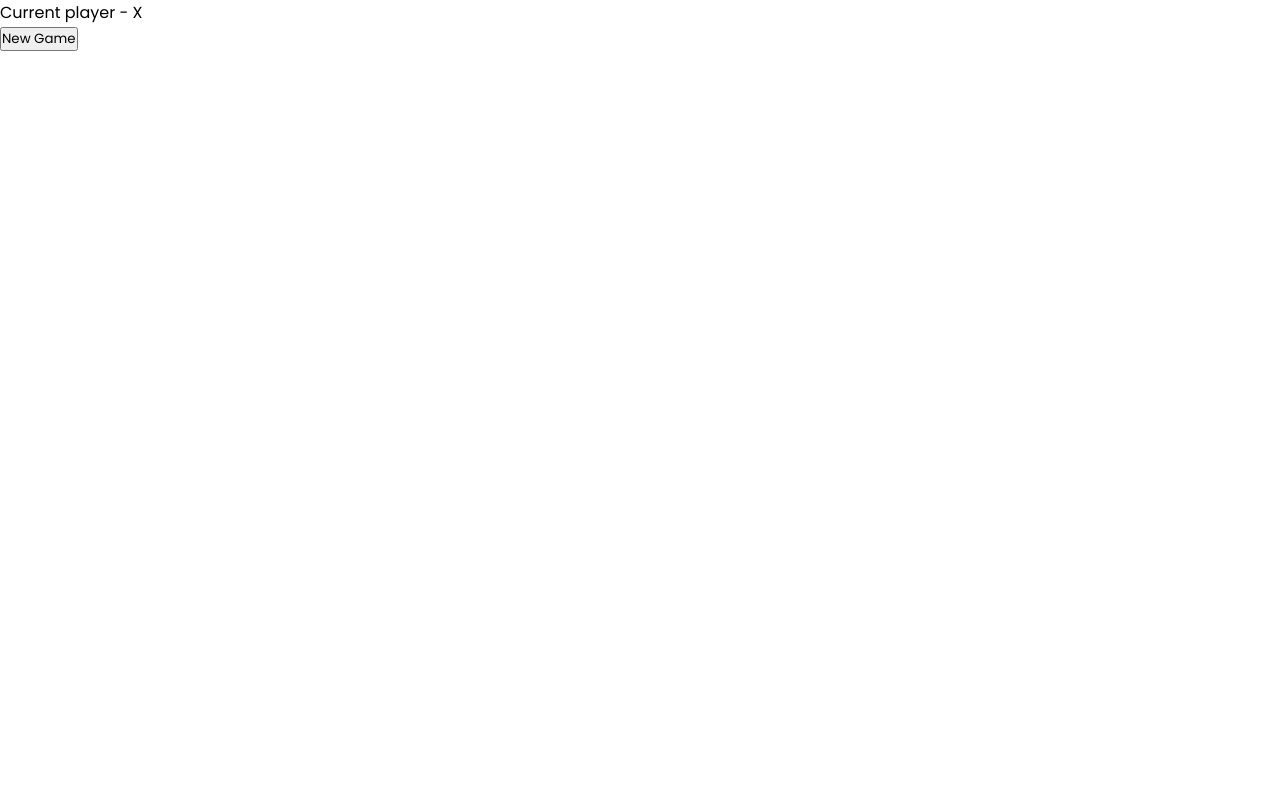
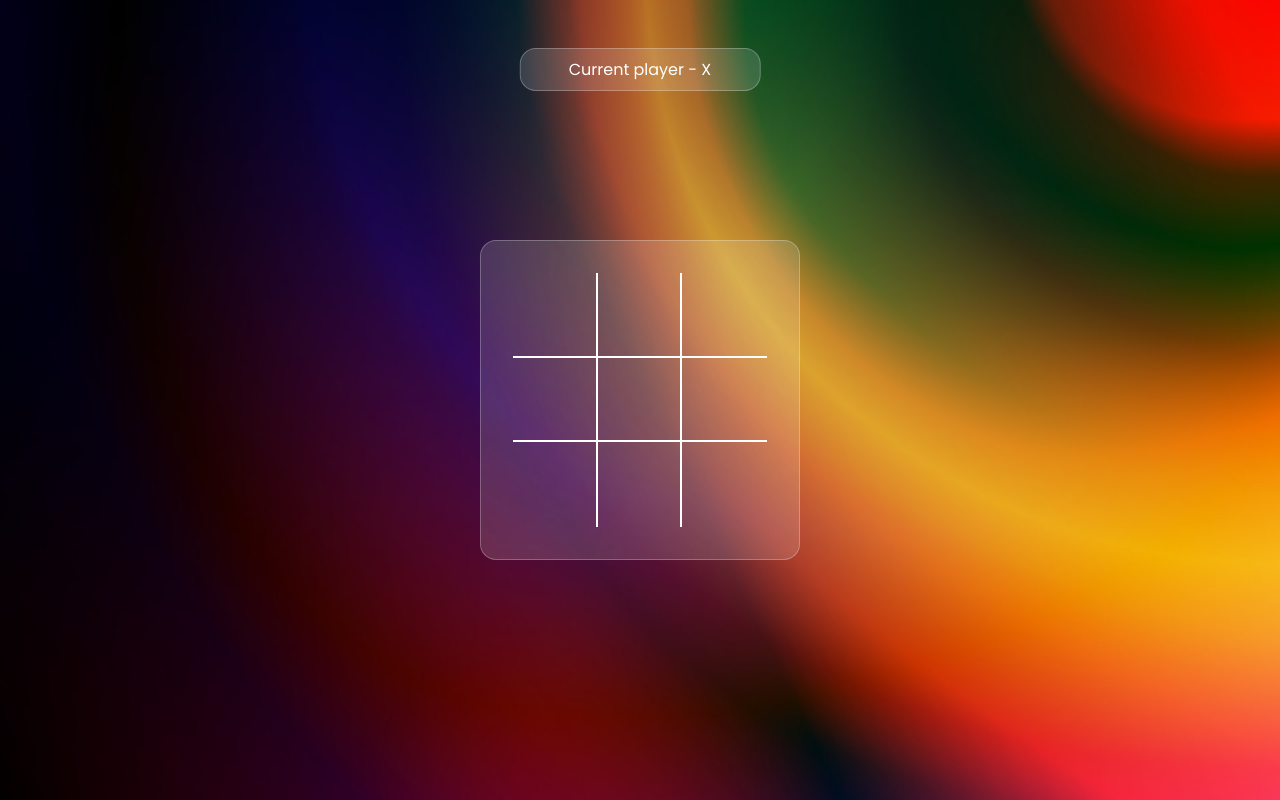
Before and after one commit to AyushSingh16/Tic-Tac-Toe, a plain HTML site: page index.html in a window 1280 px wide. Drawn offline with Linux system fonts and the light colour scheme.

Commit message:
Updated styles.css file

```diff
--- a/styles.css
+++ b/styles.css
@@ -6,3 +6,87 @@
     box-sizing: border-box;
     font-family: 'Poppins','sans-serif';
 }
+
+.wrapper{
+    width: 100vw;
+    height: 100vh;
+    background-image: url(./assets/gradient-bg.jpg);
+    background-repeat: no-repeat;
+    background-position: center;
+    background-size: cover;
+    display: grid;
+    place-items: center;
+}
+
+.game-info{
+    color: white;
+    border: 1px solid rgba(255, 255, 255, 0.25);
+    border-radius: 1rem;
+    position: absolute;
+    top: 3rem;
+    left: 50%;
+    transform: translateX(-50%);
+    background-color: rgba(255, 255, 255, 0.15);
+    padding: 0.5rem 3rem;
+    text-align: center;
+}
+
+.tic-tac-toe{
+    width: 90%;
+    max-width: 20rem;
+    /* position: absolute; */
+    border: 1px solid rgba(255, 255, 255, 0.25);
+    border-radius: 1rem;
+    background-color: rgba(255, 255, 255, 0.15);
+    padding: 2rem;
+    display: grid;
+    grid-template-columns: repeat(3,1fr);
+    aspect-ratio: 1/1;
+    margin: 8rem;
+
+}
+
+.box{
+    position: relative;
+    width: 100%;
+    aspect-ratio: 1/1;
+    cursor: pointer;
+    /* border: 2px solid white; */
+    /* border-collapse: collapse; */
+    font-size: 3rem;
+    color: white;
+    display: flex;
+    justify-content: center;
+    align-items: center;
+}
+
+.box1, .box2, .box4, .box5, .box7, .box8{
+    border-right: 2px solid white;
+}
+
+.box1,.box2,.box3,.box4,.box5,.box6{
+    border-bottom: 2px solid white;
+}
+
+.btn{
+    color: white;
+    border: 1px solid rgba(255, 255, 255, 0.25);
+    border-radius: 1rem;
+    position: absolute;
+    bottom: 3rem;
+    left: 50%;
+    transform: translateX(-50%);
+    background-color: rgba(255, 255, 255, 0.15);
+    padding: 0.5rem 2rem;
+    /* text-align: center; */
+    cursor: pointer;
+    display: none;
+}
+
+.btn.active{
+    display: flex;
+}
+
+.win{
+    background-color: rgba(0, 255, 0, 0.3);
+}
```
